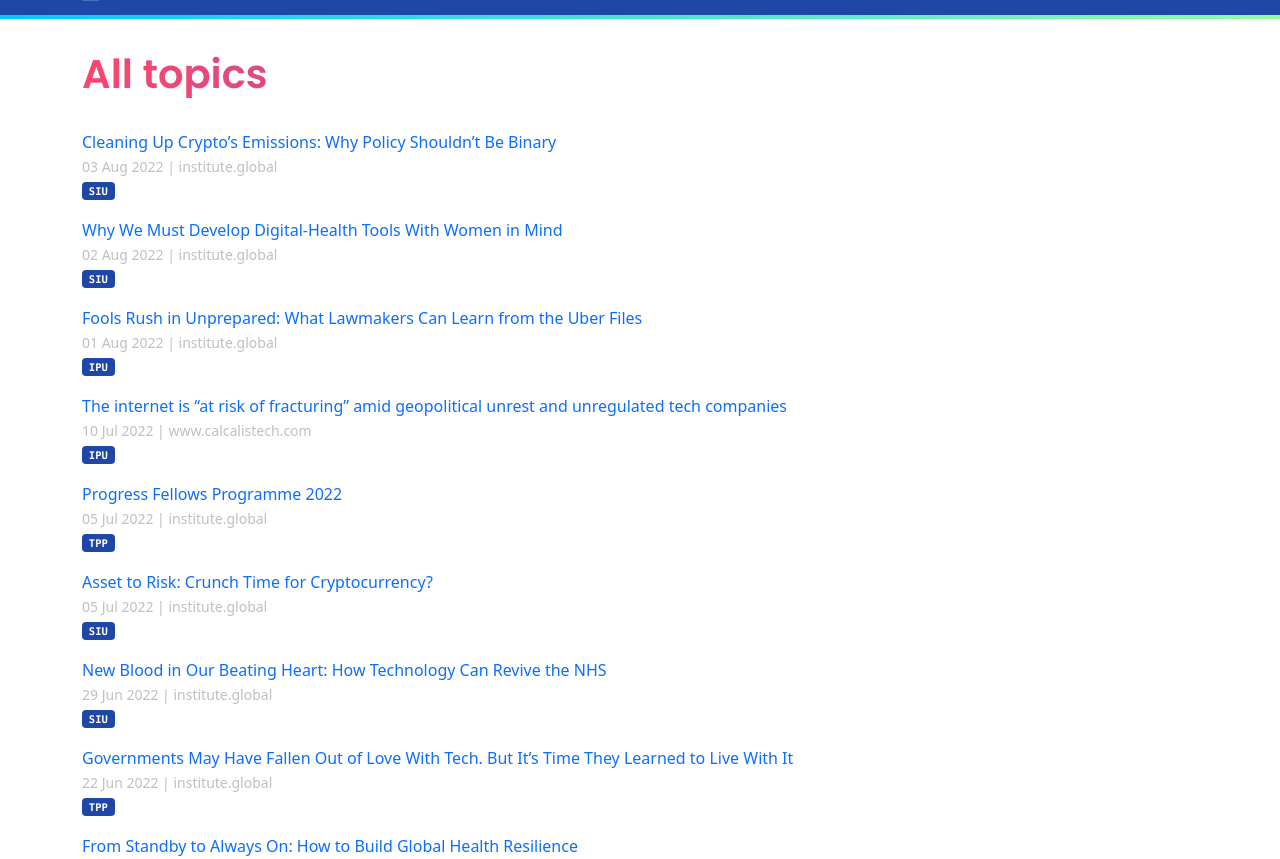
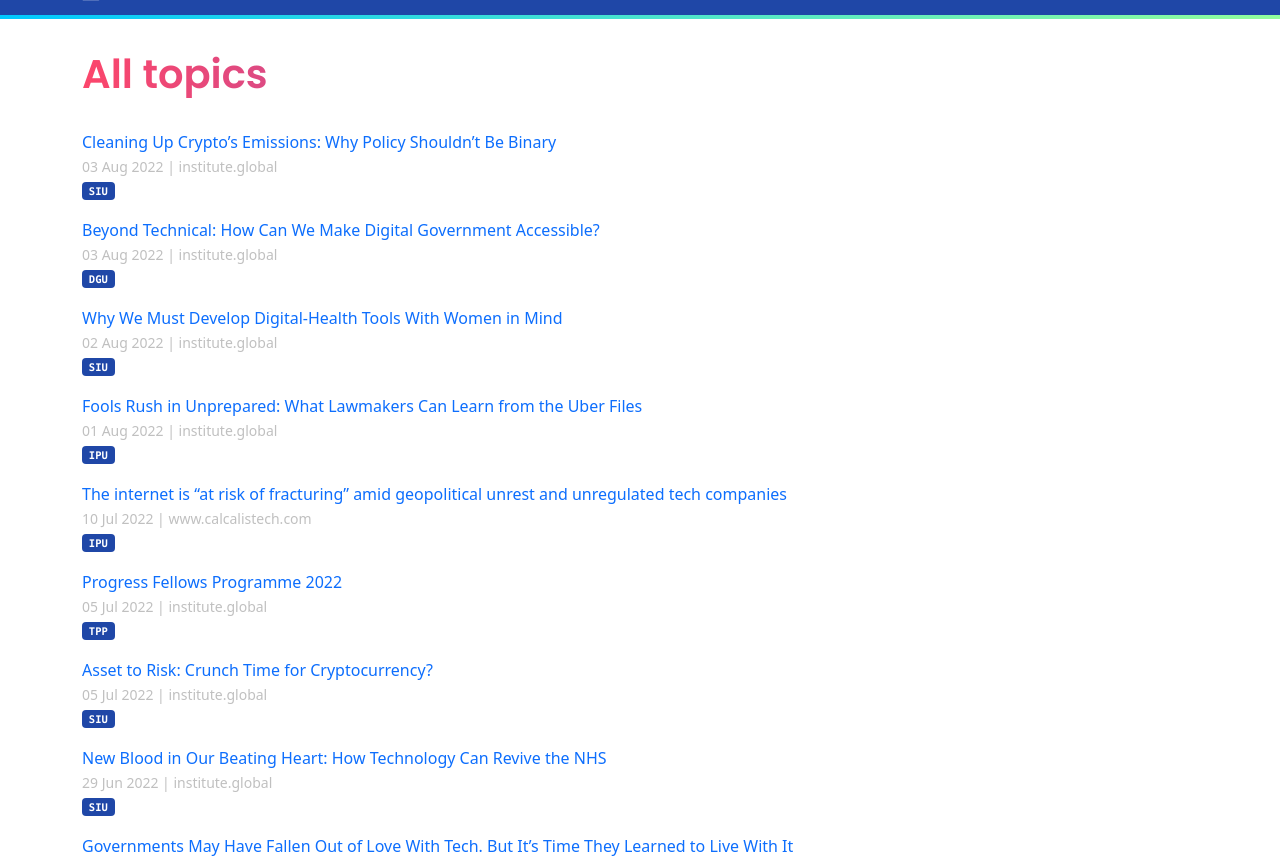
Before and after one commit to techpolicyio/techpolicyio.github.io, a Jekyll site: the page built from pages/home.md, in a window 1280 px wide and 900 px high, scrolled down 852 px, cut to the strip 41-900 px from the top of the window. Built offline with Jekyll 4.4.1, drawn with Linux system fonts in a browser that asks for light colours.

Commit message:
Update links.yml

```diff
--- a/_data/links.yml
+++ b/_data/links.yml
@@ -1464,3 +1464,7 @@
   url: https://institute.global/policy/cleaning-cryptos-emissions-why-policy-shouldnt-be-binary
   date: 2022-08-03
   unit: siu
+- title: "Beyond Technical: How Can We Make Digital Government Accessible?"
+  url: https://institute.global/policy/beyond-technical-how-can-we-make-digital-government-accessible
+  date: 2022-08-03
+  unit: dgu
```
